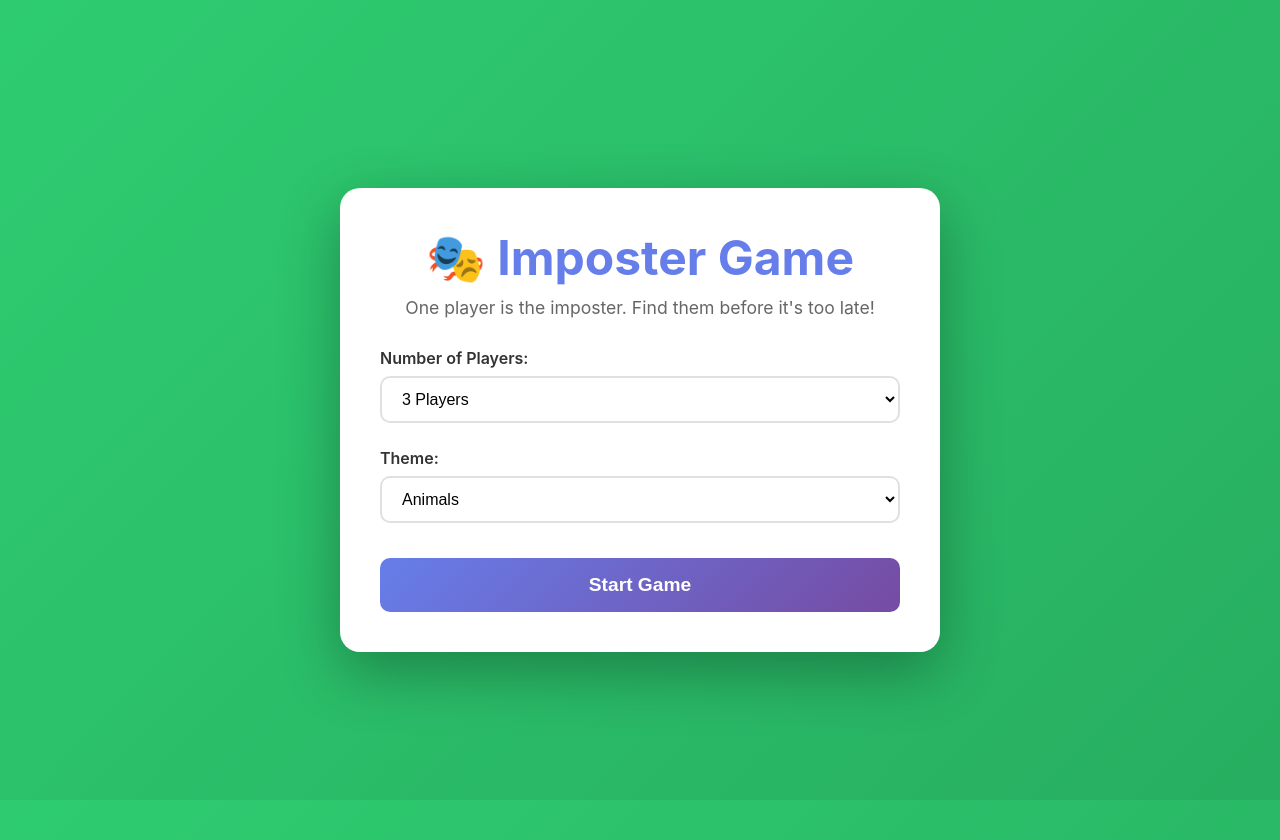
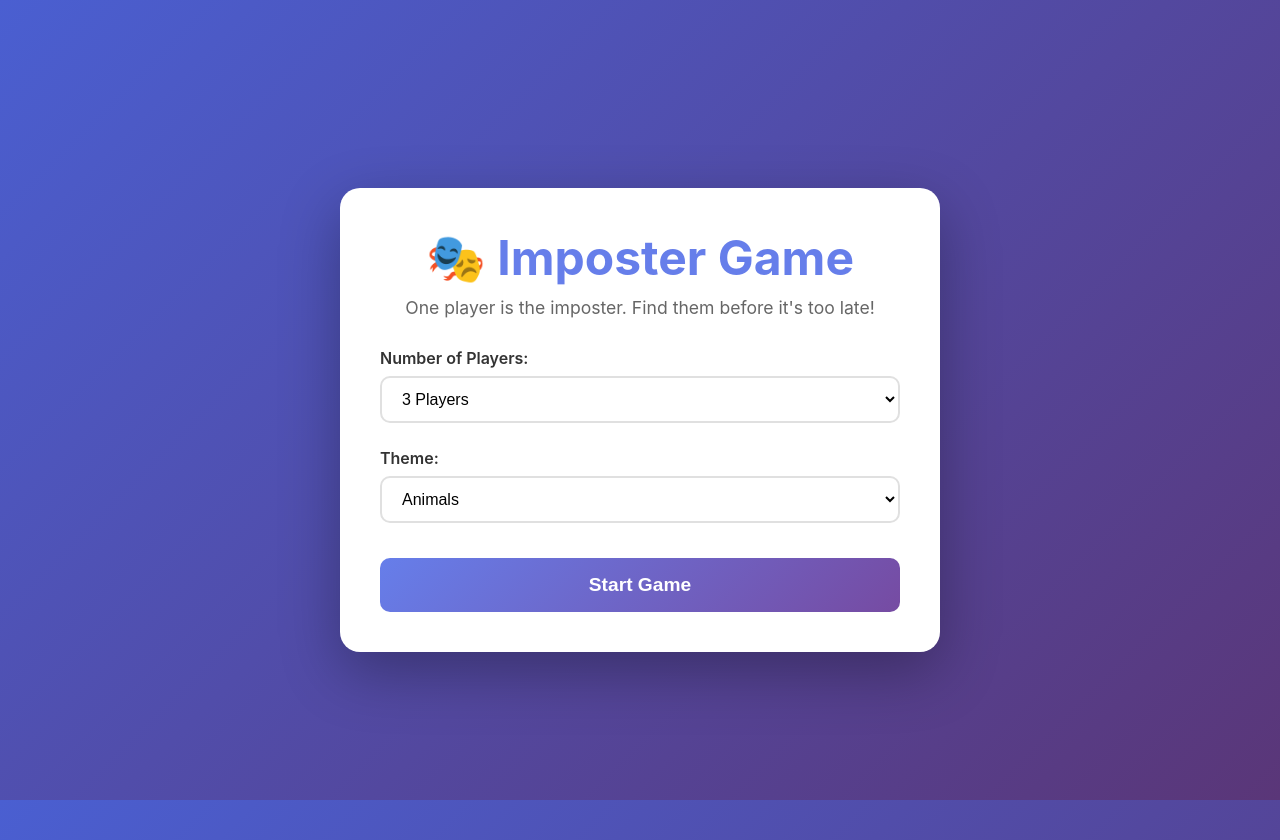
Before and after one commit to jeffreypalermo/aspire-imposter-game, an ASP.NET Core app: page / in a window 1280 px wide. Run offline with ASP.NET Core 8, Linux system fonts and the light colour scheme; style sheets or scripts are compiled from the project's sources.

Commit message:
Revert "Merge pull request #13 from jeffreypalermo/copilot/change-background-color-green"
This reverts commit 9617c37ef7495fa9f92134c4342d257986b2e599, reversing
changes made to 9b40c3ff5c42e0abbe806d62613e236dfd580943.

```diff
--- a/ImposterGame/wwwroot/css/app.css
+++ b/ImposterGame/wwwroot/css/app.css
@@ -3,7 +3,7 @@ html, body {
     margin: 0;
     padding: 0;
     height: 100%;
-    background: linear-gradient(135deg, #2ecc71 0%, #27ae60 100%);
+    background: linear-gradient(135deg, #4a5fd1 0%, #5a3678 100%);
 }
 
 #app {
```
